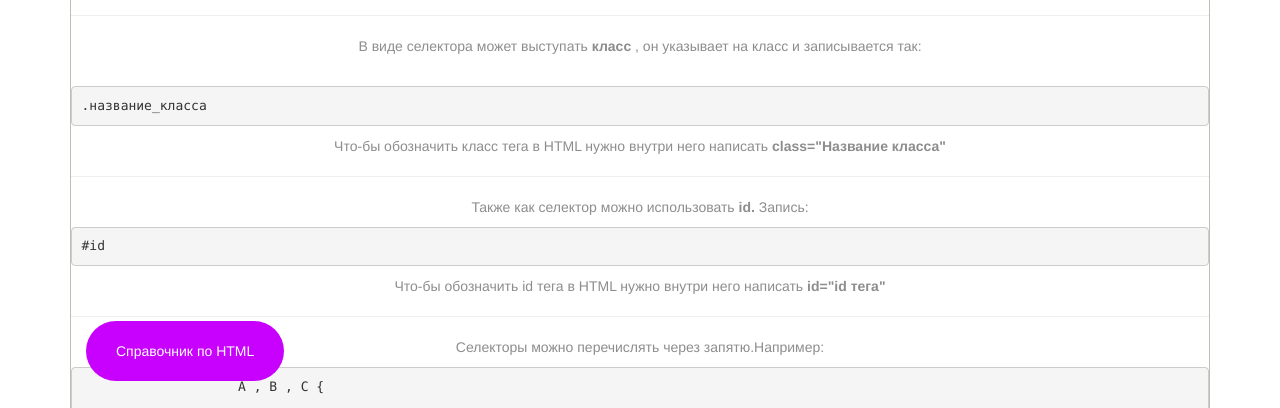
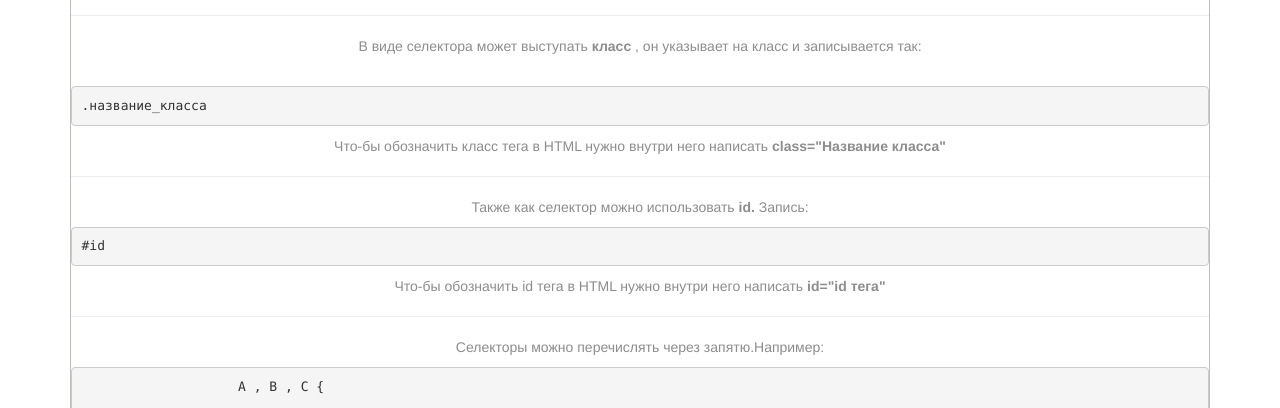
Before and after one commit to Jayeer/Jayeer.github.io, a plain HTML site: page html/CSS/index_c.html in a window 1280 px wide. Shown: the part 544-952 px from the top of the page. Drawn offline with nearby package versions, Linux system fonts and the light colour scheme.

Commit message:
Update index_c.html

```diff
--- a/html/CSS/index_c.html
+++ b/html/CSS/index_c.html
@@ -70,11 +70,6 @@
                 <p>Также как селектор можно использовать<b> id. </b>Запись:</p>
                 <pre>#id</pre>
                 <p>Что-бы обозначить id тега в HTML нужно внутри него написать <b>id="id тега"</b></p>
-                <p class="span-shadow">
-                    <a href="../../index.html">
-                        <span>Справочник по HTML</span>
-                    </a>
-                </p>
                 <hr>
                 <p>Селекторы можно перечислять через запятю.Например:</p>
                 <pre>
```
